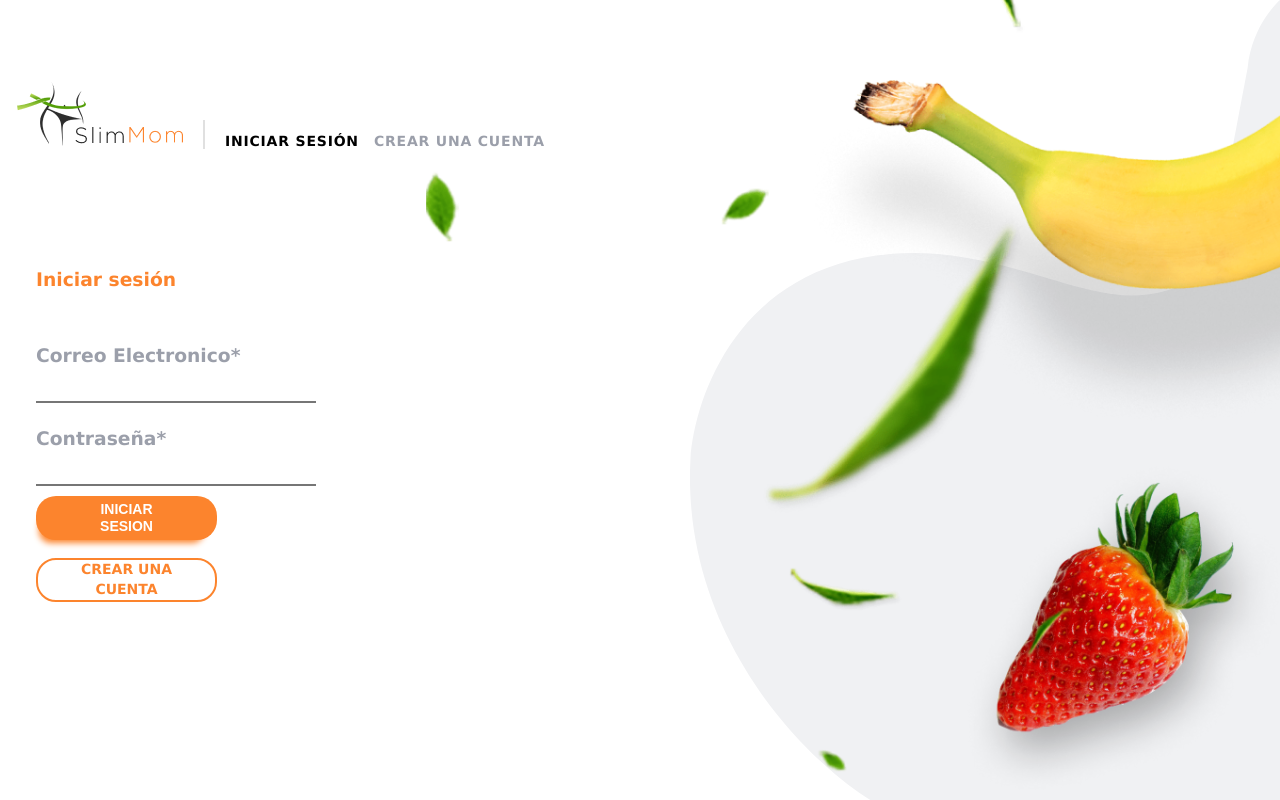
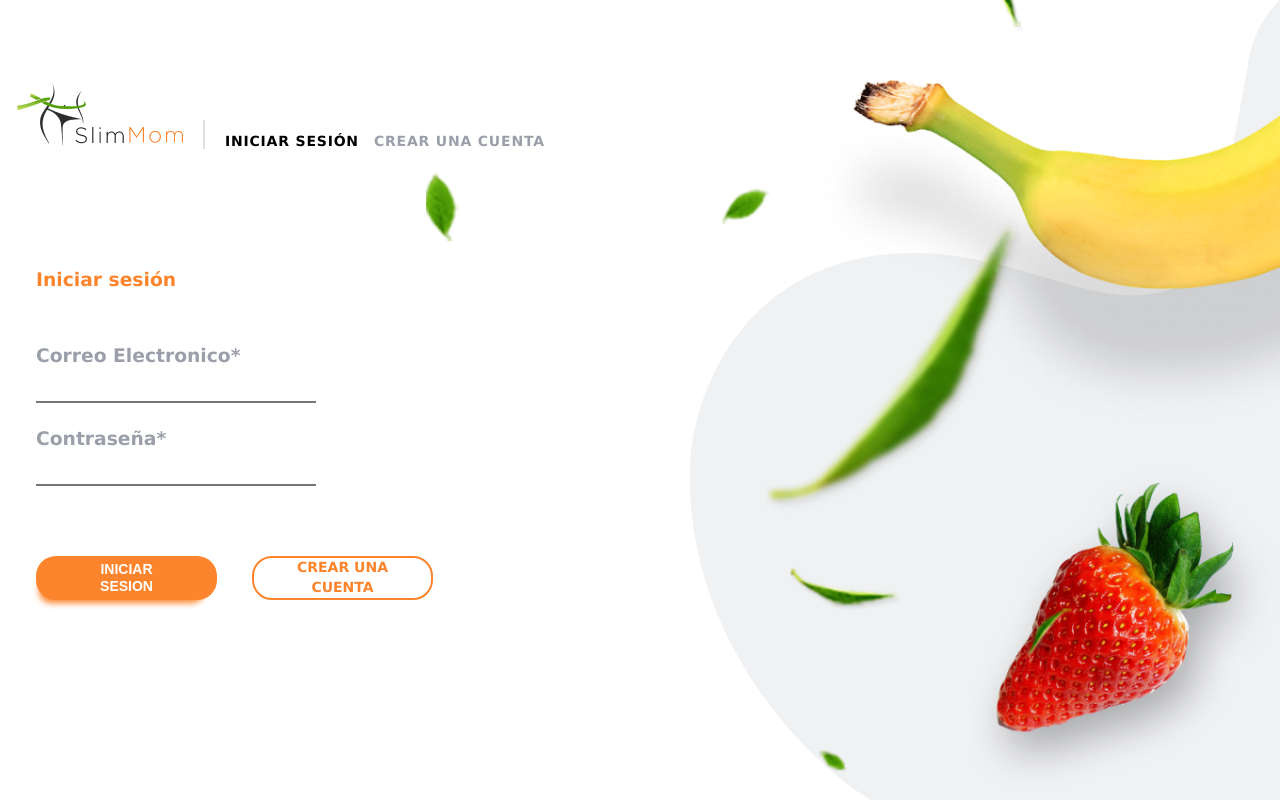
Before and after one commit to Pugli87/project-last_chance, a React (Create React App) app: page /login in a window 1280 px wide. Built offline with nearby package versions, Linux system fonts and the light colour scheme.

Commit message:
changes 6

```diff
--- a/src/components/pages/Login/Login.css
+++ b/src/components/pages/Login/Login.css
@@ -26,6 +26,7 @@
 
 
 }
+
 
 .contCorreo .contContra{
     &:hover{
--- a/src/components/pages/Login/Login.js
+++ b/src/components/pages/Login/Login.js
@@ -93,6 +93,11 @@ const Login = () => {
   `;
 
   const ContButton = styled.div`
+    margin-top: 60px;
+    display: flex;
+    flex-direction: row;
+    max-width: 100%;
+    justify-content: space-between;
     @media screen and (max-width:320px){
     margin-top: 60px;
     display: flex;
```
